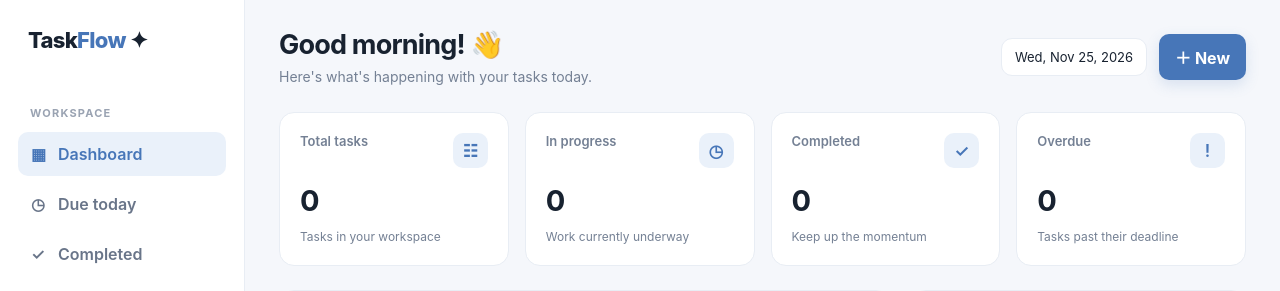
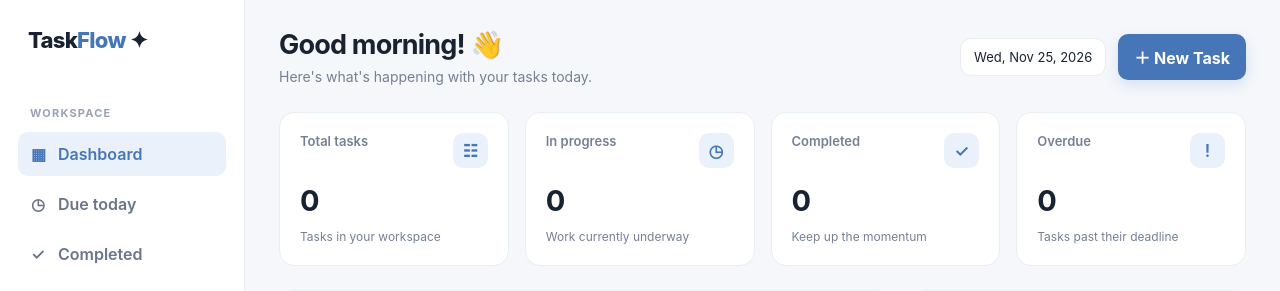
Before and after one commit to triveni19-b/TaskManagementSite, a web app: page / in a window 1280 px wide. Shown: the top 291 px of the page. Run offline with its HTML, style and script files only (its server is not run), Linux system fonts and the light colour scheme; data that the repository does not hold is empty.

Commit message:
Update button text for new task creation

```diff
--- a/src/main/webapp/index.html
+++ b/src/main/webapp/index.html
@@ -26,7 +26,7 @@
 <main>
   <header class="topbar">
     <div class="greeting"><h1 id="greeting">Hello !👋</h1><p>Here's what's happening with your tasks today.</p></div>
-    <div class="top-actions"><div class="date-chip" id="todayDate"></div><button class="primary" id="newTaskBtn">＋ New </button></div>
+    <div class="top-actions"><div class="date-chip" id="todayDate"></div><button class="primary" id="newTaskBtn">＋ New Task</button></div>
   </header>
   <section class="stats">
     <div class="stat"><div class="stat-head">Total tasks <span class="stat-icon">☷</span></div><strong id="totalCount">0</strong><small>Tasks in your workspace</small></div>
```
